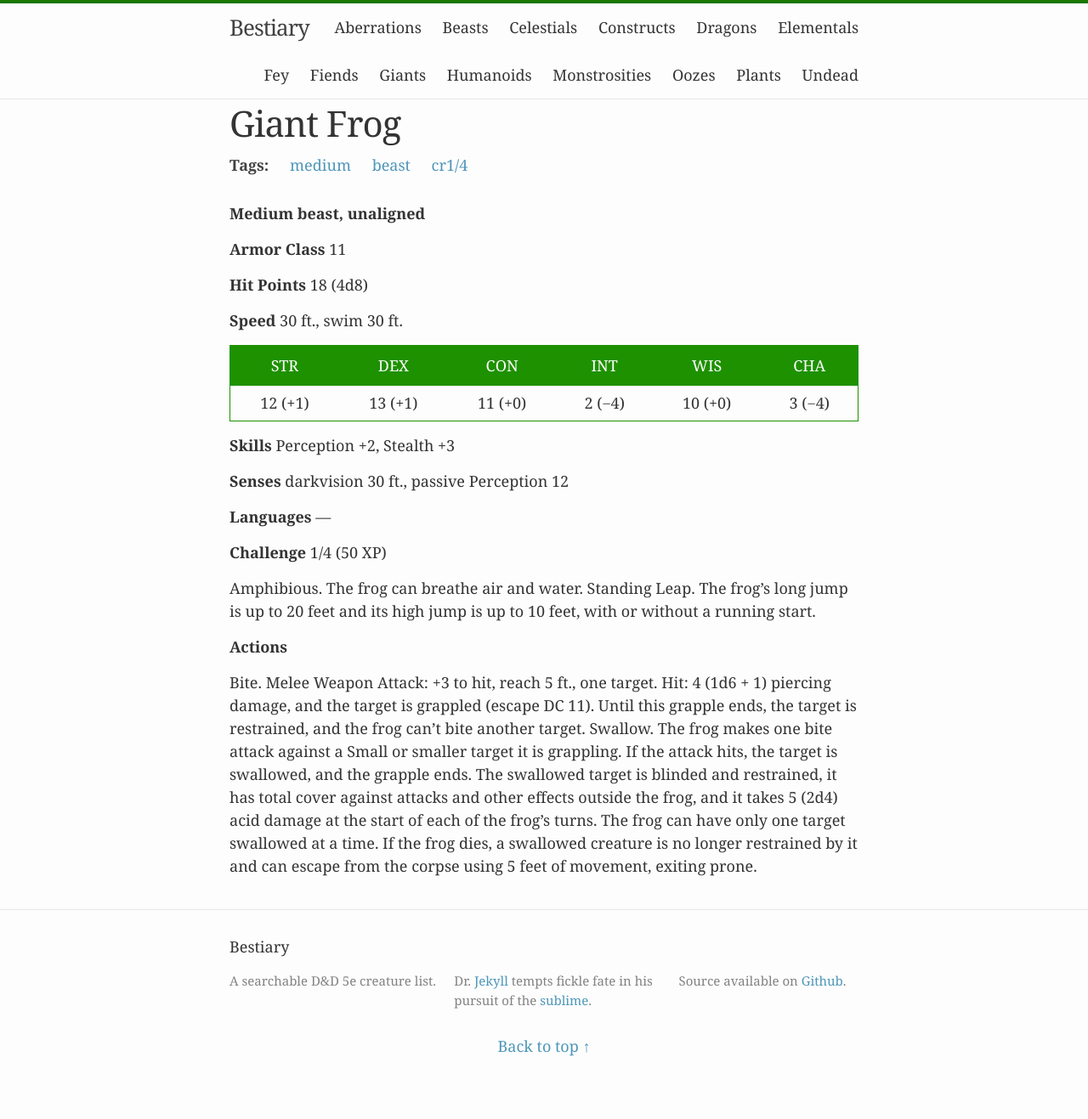
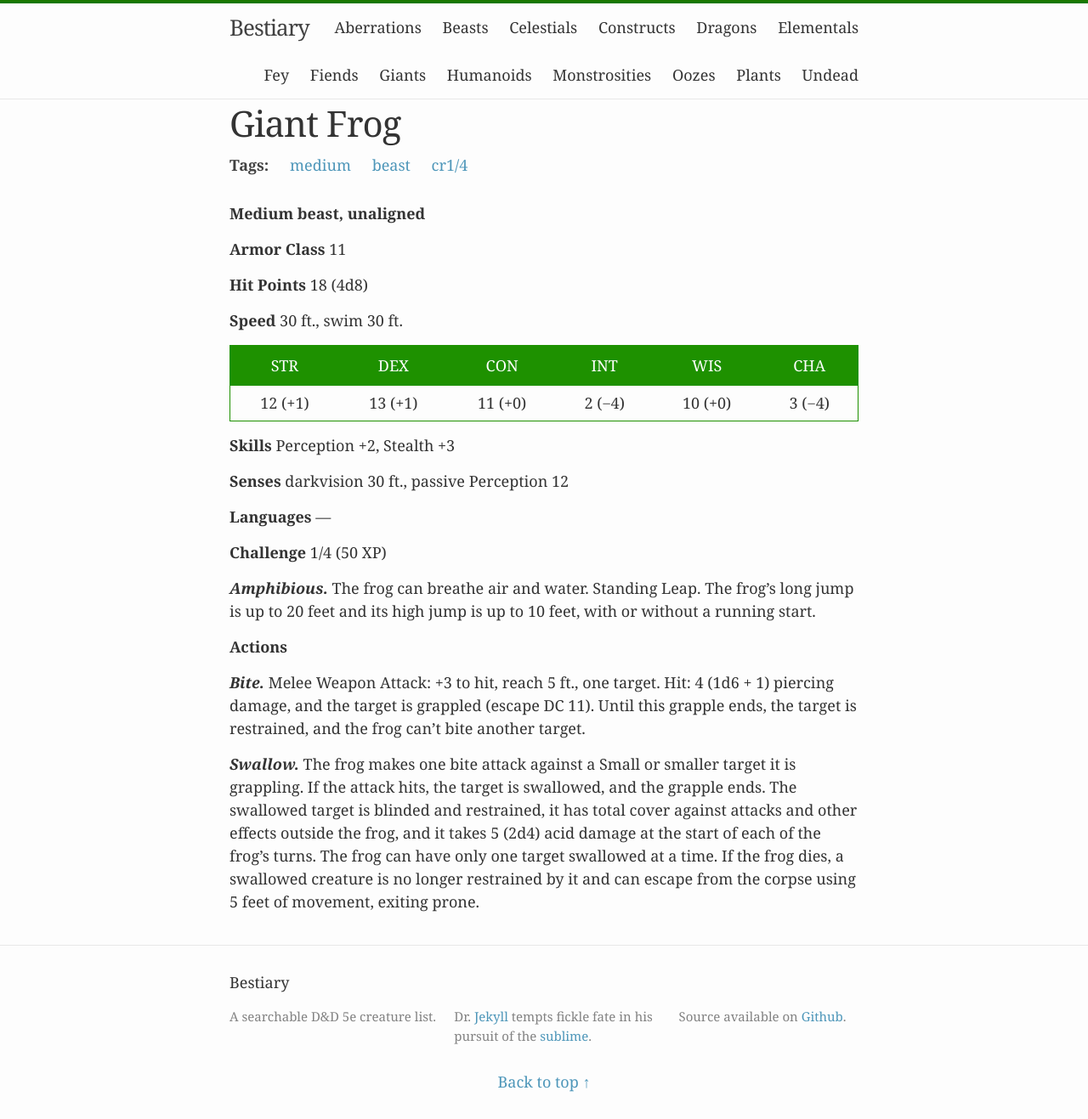
Before and after one commit to beaurancourt/bestiary, a Jekyll site: the page built from _posts/2016-02-29-giant-frog.markdown, in a window 1280 px wide. Shown: the whole page at 85% size. Built offline with Jekyll 4.4.1, drawn with Linux system fonts in a browser that asks for light colours; before the commit the page ends 1275 px from its top, so only the background shows below that.

```diff
--- a/_posts/2016-02-29-giant-frog.markdown
+++ b/_posts/2016-02-29-giant-frog.markdown
@@ -25,8 +25,10 @@ tags: [medium, beast, cr1/4]
 
 **Challenge** 1/4 (50 XP)
 
- Amphibious. The frog can breathe air and water. Standing Leap. The frog’s long jump is up to 20 feet and its high jump is up to 10 feet, with or without a running start.
+***Amphibious.*** The frog can breathe air and water. Standing Leap. The frog’s long jump is up to 20 feet and its high jump is up to 10 feet, with or without a running start.
 
 **Actions**
 
-Bite. Melee Weapon Attack: +3 to hit, reach 5 ft., one target. Hit: 4 (1d6 + 1) piercing damage, and the target is grappled (escape DC 11). Until this grapple ends, the target is restrained, and the frog can’t bite another target. Swallow. The frog makes one bite attack against a Small or smaller target it is grappling. If the attack hits, the target is swallowed, and the grapple ends. The swallowed target is blinded and restrained, it has total cover against attacks and other effects outside the frog, and it takes 5 (2d4) acid damage at the start of each of the frog’s turns. The frog can have only one target swallowed at a time. If the frog dies, a swallowed creature is no longer restrained by it and can escape from the corpse using 5 feet of movement, exiting prone.
+***Bite.*** Melee Weapon Attack: +3 to hit, reach 5 ft., one target. Hit: 4 (1d6 + 1) piercing damage, and the target is grappled (escape DC 11). Until this grapple ends, the target is restrained, and the frog can’t bite another target.
+
+***Swallow.*** The frog makes one bite attack against a Small or smaller target it is grappling. If the attack hits, the target is swallowed, and the grapple ends. The swallowed target is blinded and restrained, it has total cover against attacks and other effects outside the frog, and it takes 5 (2d4) acid damage at the start of each of the frog’s turns. The frog can have only one target swallowed at a time. If the frog dies, a swallowed creature is no longer restrained by it and can escape from the corpse using 5 feet of movement, exiting prone.
```
